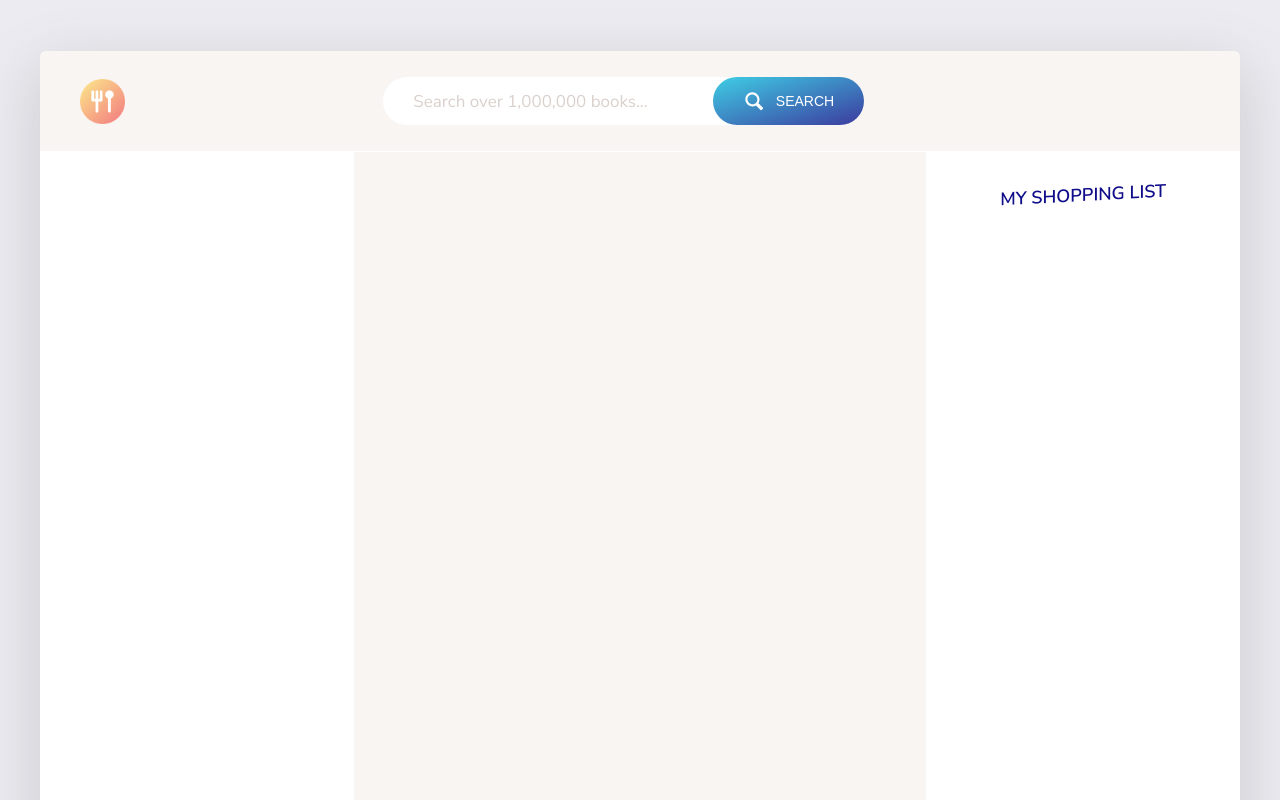
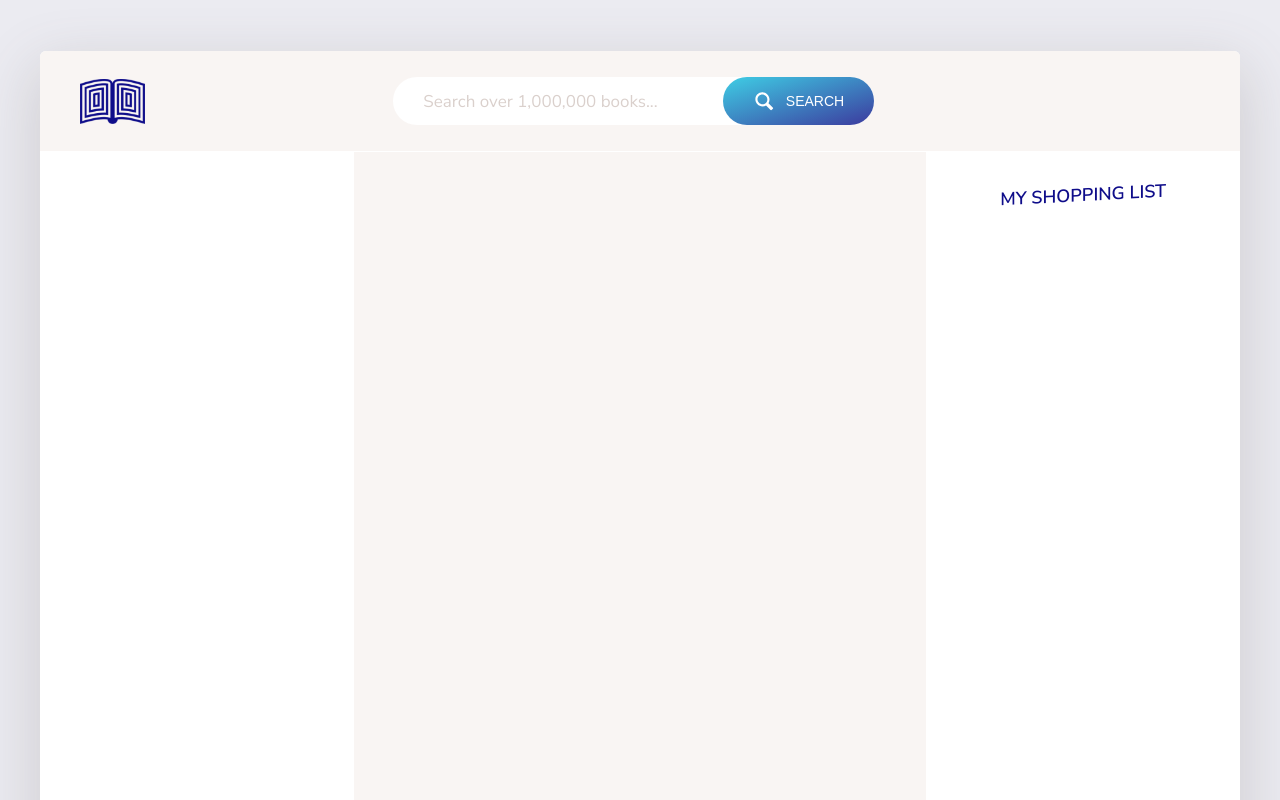
Before and after one commit to TiffanySims/BooksRCool, a website built with webpack: page dist/index.html in a window 1280 px wide. Shown: the top 800 px of the page. Built offline with nearby package versions, Linux system fonts and the light colour scheme.

Commit message:
changed logo

```diff
--- a/dist/index.html
+++ b/dist/index.html
@@ -7,14 +7,14 @@
     <meta http-equiv="X-UA-Compatible" content="ie=edge">
     <link href="https://fonts.googleapis.com/css?family=Nunito+Sans:400,600,700" rel="stylesheet">
     <link rel="stylesheet" href="css/style.css">
-    <link rel="shortcut icon" href="img/favicon.png" type="image/x-icon">
+    <link rel="shortcut icon" href="img/log.png" type="image/x-icon">
     <title> BooksRcool // Search over 1,000,000 books</title>
 </head>
 
 <body>
     <div class="container">
         <header class="header">
-            <img src="img/favicon.png" alt="Logo" class="header__logo">
+            <img src="img/log.png" alt="Logo" class="header__logo">
             <form class="search">
                 <input type="text" class="search__field" placeholder="Search over 1,000,000 books...">
                 <button class="btn search__btn">
```
